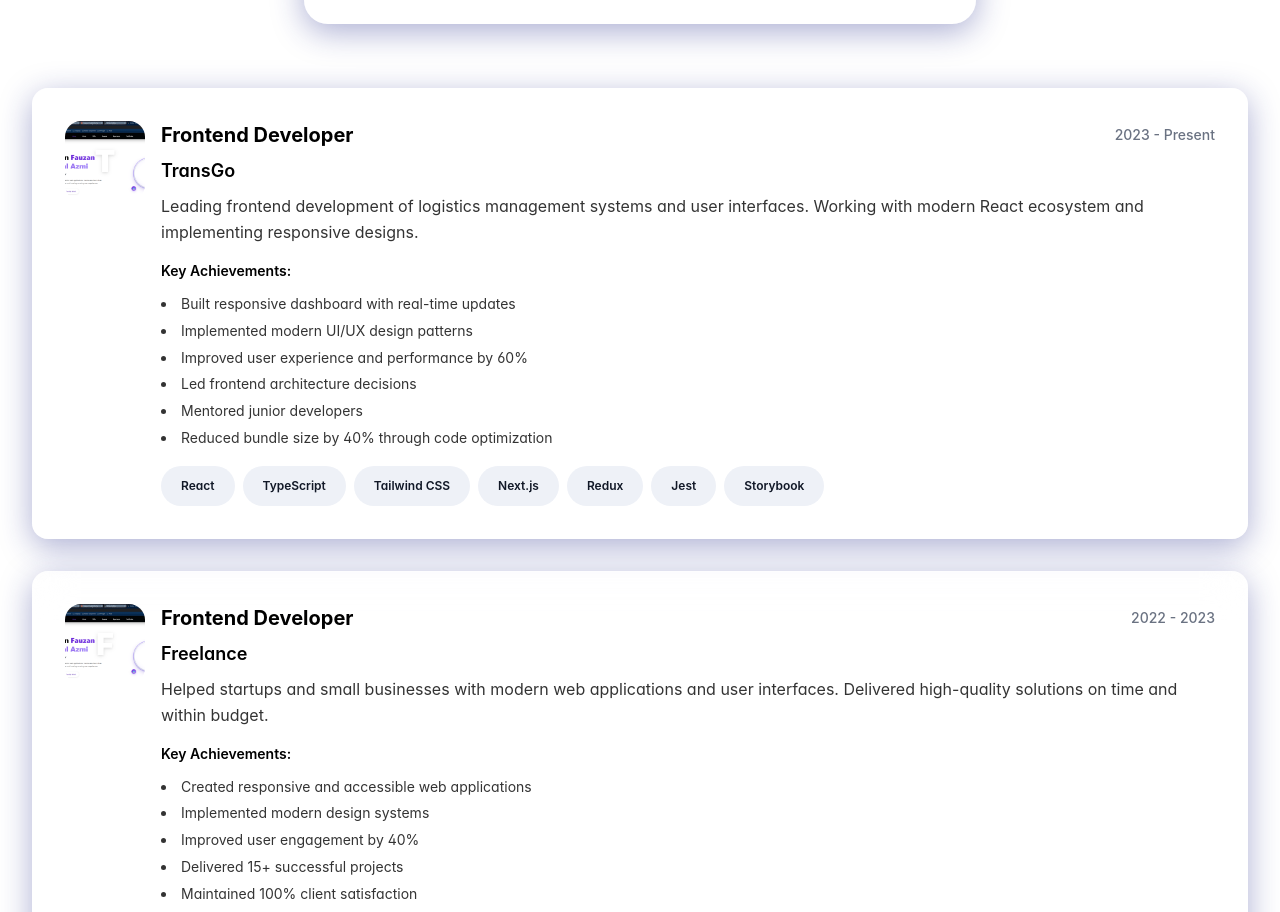
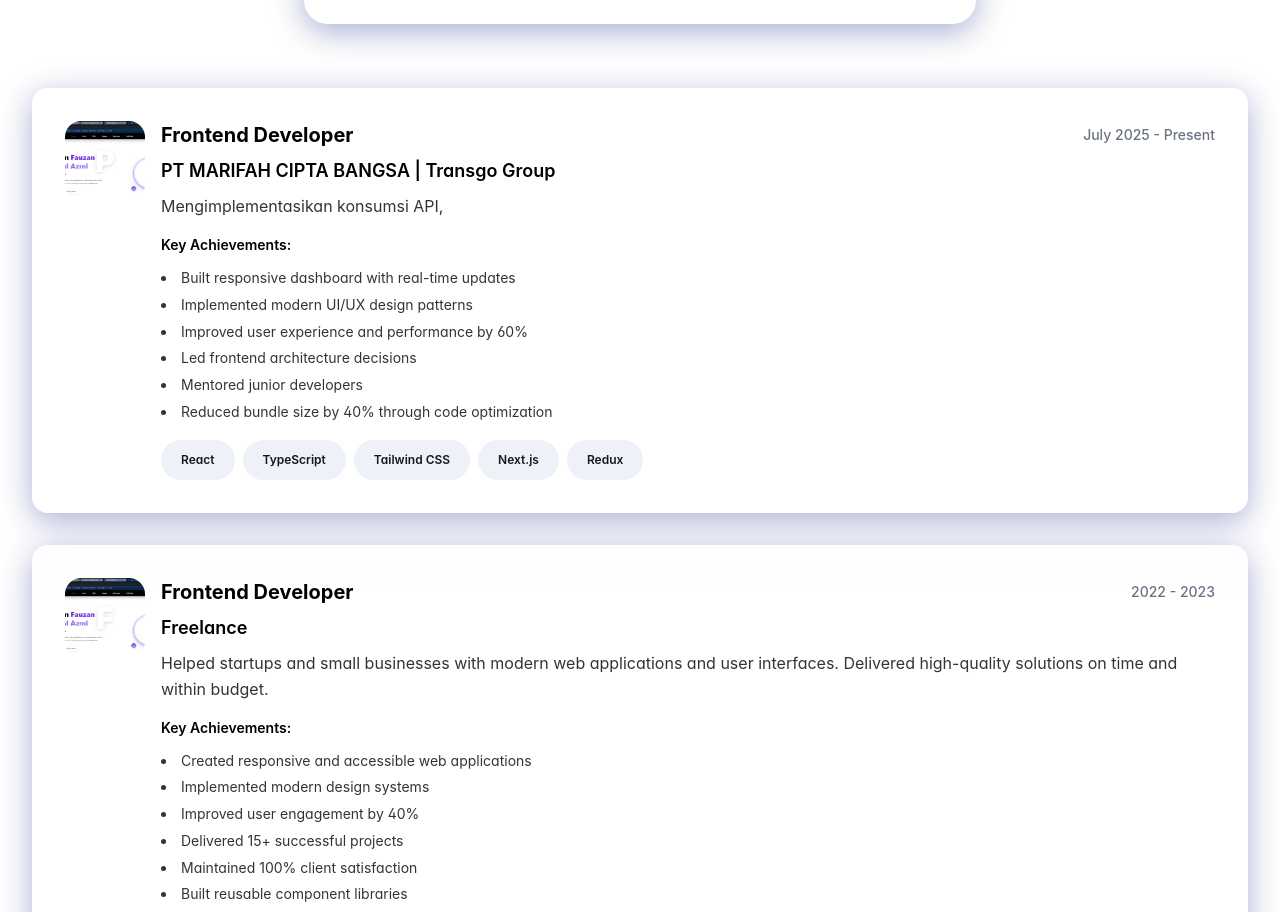
Before and after one commit to Zanfuu/Portofolio-with-NextJS, a Next.js app: page / in a window 1280 px wide. Shown: the part 4220-5132 px from the top of the page. Built offline with nearby package versions, Linux system fonts and the light colour scheme.

Commit message:
push i dunno what is this

```diff
--- a/data/experiences.ts
+++ b/data/experiences.ts
@@ -4,11 +4,11 @@ export const experiences: Record<string, Experience[]> = {
   All: [
     {
       id: 1,
-      company: 'TransGo',
+      company: 'PT MARIFAH CIPTA BANGSA | Transgo Group',
       position: 'Frontend Developer',
-      duration: '2023 - Present',
-      description: 'Leading frontend development of logistics management systems and user interfaces. Working with modern React ecosystem and implementing responsive designs.',
-      technologies: ['React', 'TypeScript', 'Tailwind CSS', 'Next.js', 'Redux', 'Jest', 'Storybook'],
+      duration: 'July 2025 - Present',
+      description: 'Mengimplementasikan konsumsi API, ',
+      technologies: ['React', 'TypeScript', 'Tailwind CSS', 'Next.js', 'Redux'],
       category: 'TransGo',
       achievements: [
         'Built responsive dashboard with real-time updates',
```
